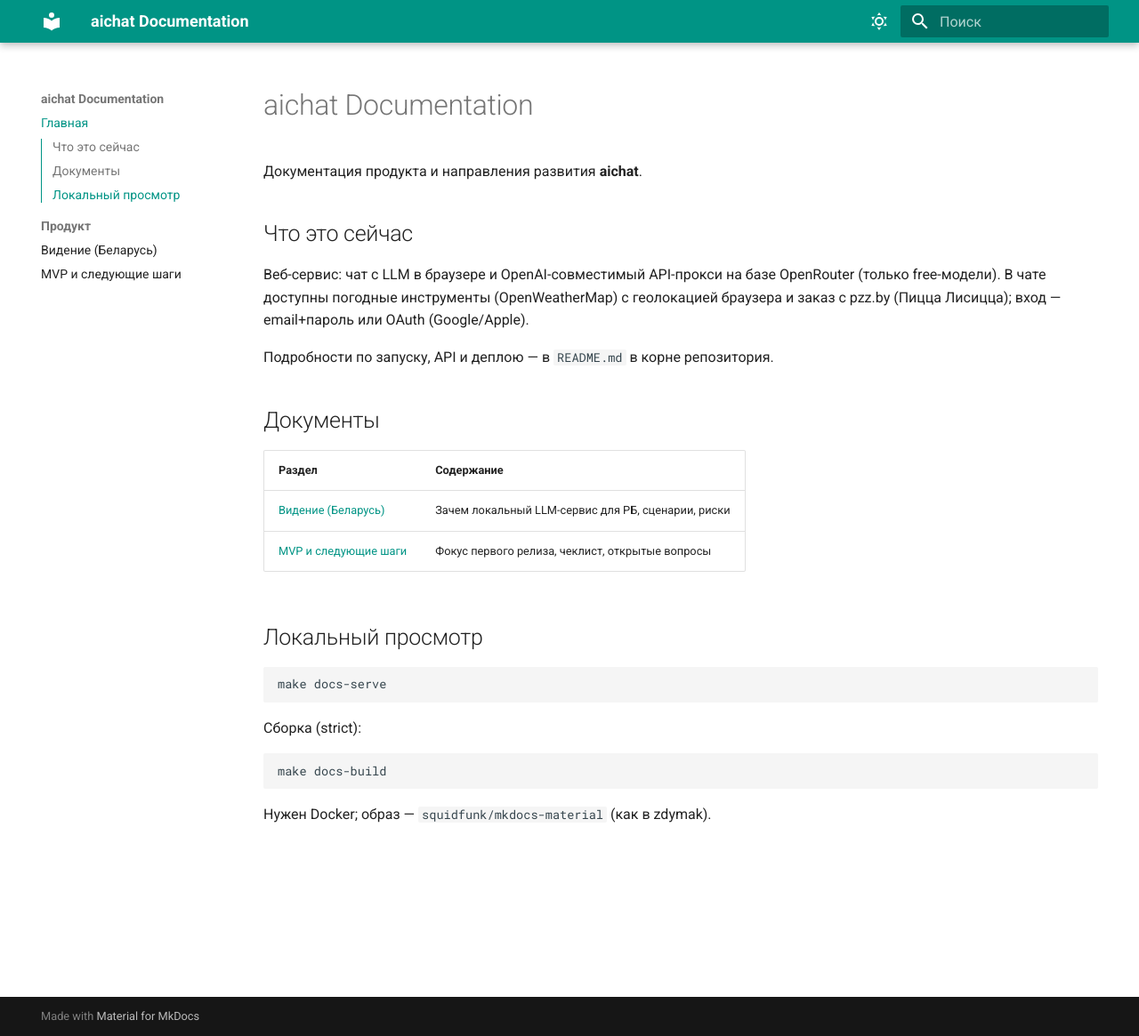
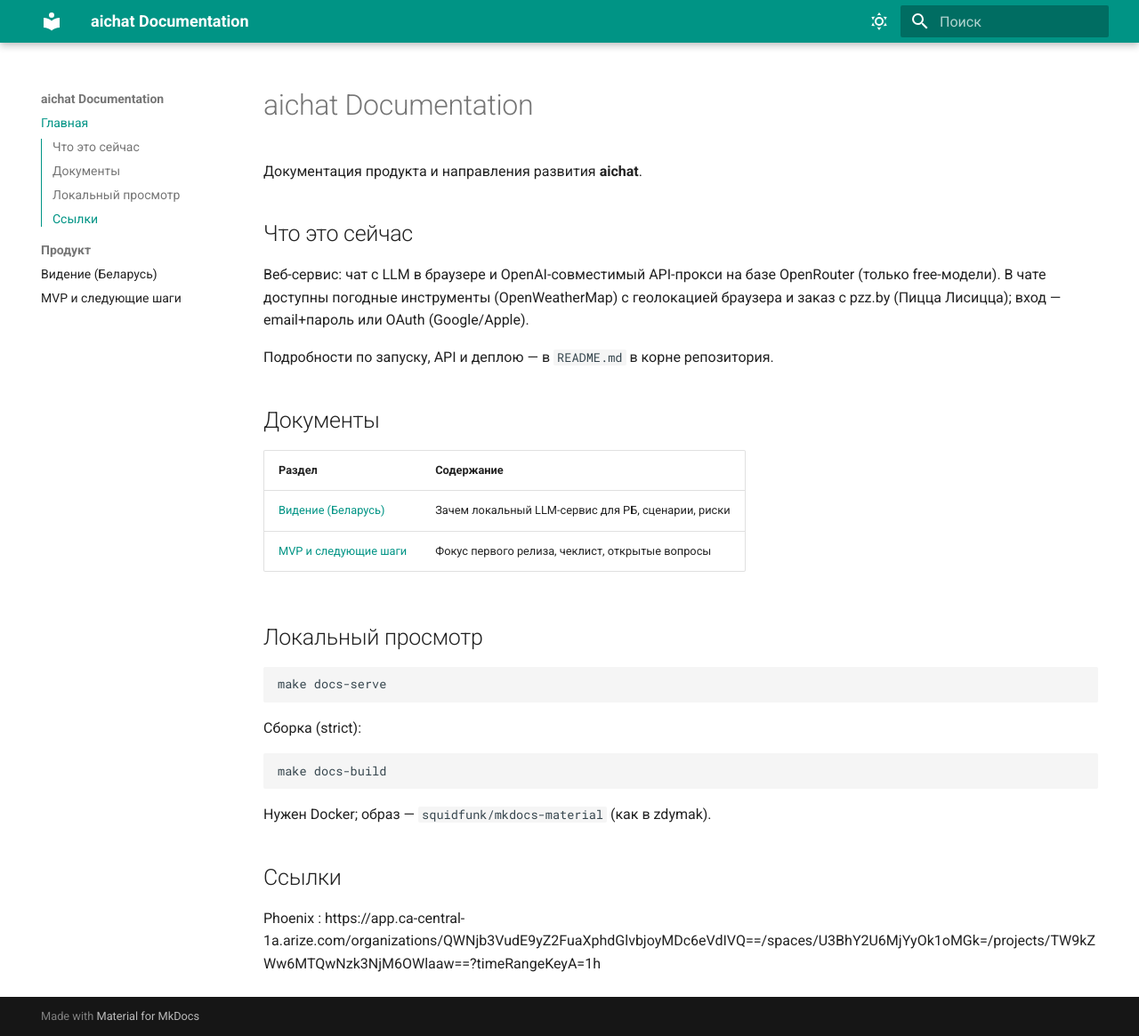
Before and after one commit to ladyka/aichat, an MkDocs documentation site: the page built from docs/index.md, in a window 1280 px wide and 1165 px high. Shown: the whole window at 89% size. Built offline with MkDocs 1.6.1 and Material for MkDocs 9.7.7, drawn with Linux system fonts in a browser that asks for light colours.

Commit message:
Phoenix link

````diff
--- a/docs/index.md
+++ b/docs/index.md
@@ -28,3 +28,6 @@
 ```
 
 Нужен Docker; образ — `squidfunk/mkdocs-material` (как в zdymak).
+
+## Ccылки
+Phoenix : https://app.ca-central-1a.arize.com/organizations/QWNjb3VudE9yZ2FuaXphdGlvbjoyMDc6eVdIVQ==/spaces/U3BhY2U6MjYyOk1oMGk=/projects/TW9kZWw6MTQwNzk3NjM6OWlaaw==?timeRangeKeyA=1h
````
